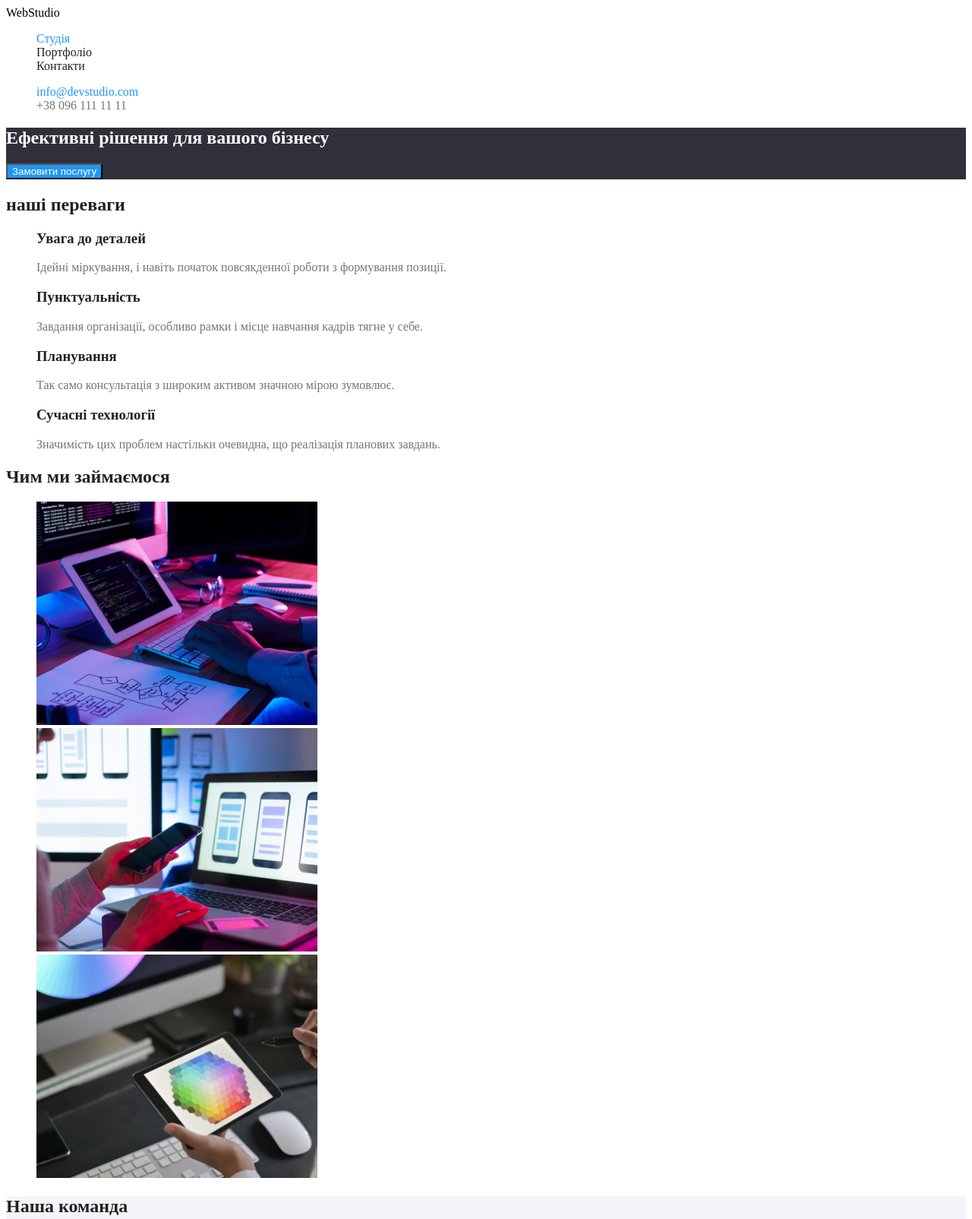
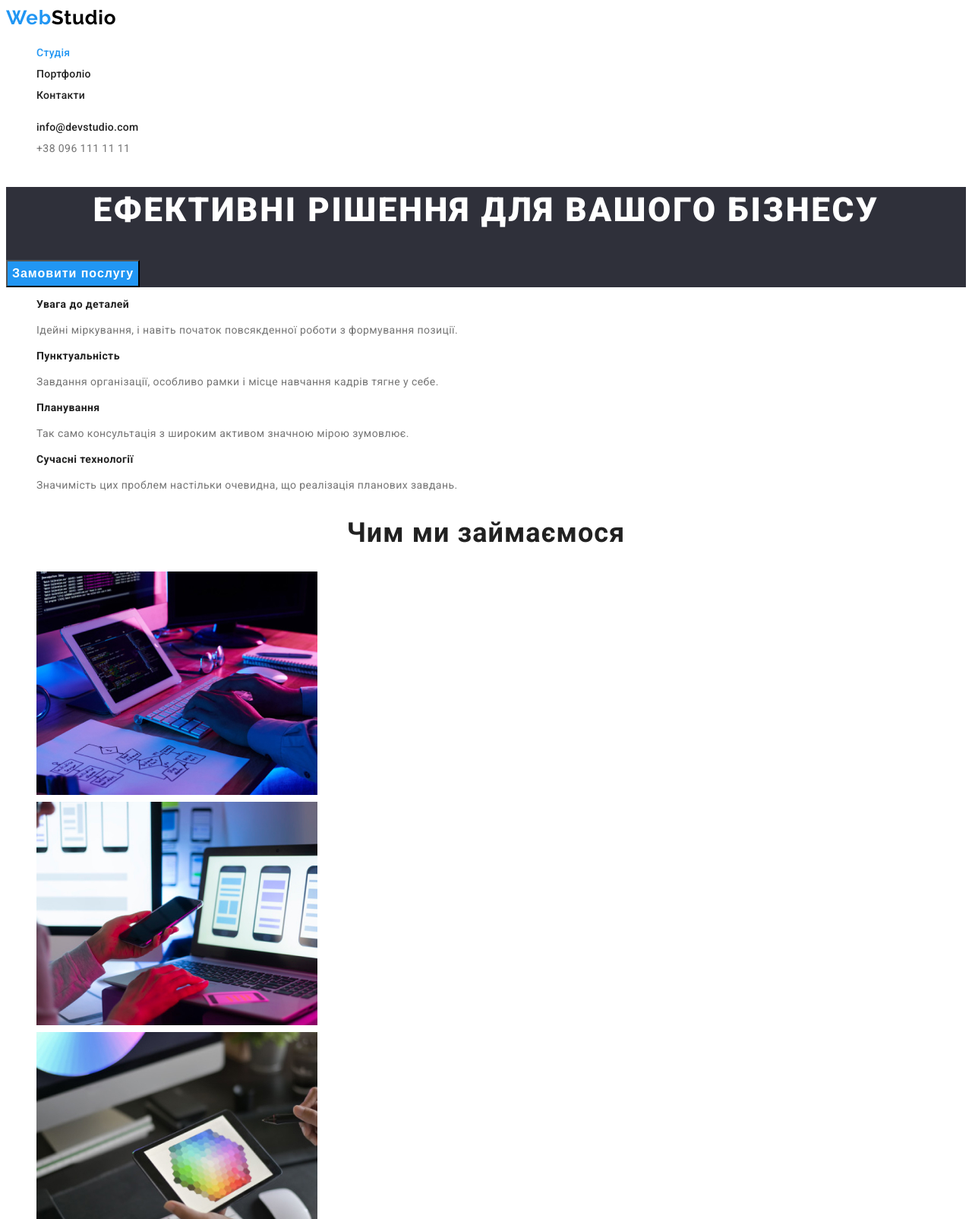
Before and after one commit to Irene5698/goit-markup-hw-01, a plain HTML site: page index.html in a window 1280 px wide. Shown: the top 1604 px of the page at 76% size. Drawn offline with Linux system fonts and the light colour scheme.

Commit message:
Додано всі стилі і відформатовано

```diff
--- a/CSS/styles.css
+++ b/CSS/styles.css
@@ -1,110 +1,201 @@
-/* Колір основного тексту
-#000000*/
-/* Другий колір
-#757575
-#FFFFFF */
-/* Акцент #2196F3*/
-/* Основний колір фону #FFFFFF*/
-/* Другий колір фону #F5F4FA*/
+:root {
+  /* Fonts */
 
+  --main-font: Roboto, sans-serif;
+  --secondary-font: Raleway, sans-serif;
+
+  /* Text colors */
+  --main-text-color: #212121;
+  --accent-text-color: #2196f3;
+  --secondary-text-color: #757575;
+  --black-text-color: #000000;
+  --white-text-color: #ffffff;
+  --grey-text-color: #757575;
+  --rgba-text-color: rgba(255, 255, 255, 0.6);
+  /* Background colors */
+  --accent-background-color: #ffffff;
+  --secondary-background-color: #2f303a;
+  --grey-background-color: #f5f4fa;
+  --dark-background-color: #2f303a;
+}
 
 body {
-    color: #757575;
-    background-color: #FFFFFF;
-
-/*page-header */
-
-.page-header {
-    background-color: #FFFFFF;
+  font-family: var(--main-font);
+  color: var(--main-text-color);
+  font-size: 14px;
+  line-height: calc(24 / 12);
+  letter-spacing: 0.03em;
+}
+/* header */
+.header .link {
+  font-weight: 500;
+  font-size: 14px;
+  line-height: calc(16 / 14);
+  letter-spacing: 0.02em;
+  color: var(--main-text-color);
+}
+.header .link:hover,
+.header .link:focus {
+  color: var(--accent-text-color);
+}
+.header .link.current {
+  color: var(--accent-text-color);
+}
+.tel {
+  color: var(--secondary-text-color);
+}
+.tel:hover,
+.tel:focus {
+  color: var(--accent-text-color);
 }
 
-/* site-nav */
+/* Logo */
+
+.logo {
+  color: var(--black-text-color);
+  font-family: "Raleway";
+  font-weight: 700;
+  font-size: 26px;
+  line-height: calc(31 / 26);
+  letter-spacing: 0.03em;
 }
-.logo {
-    color: #000000;
+.logo .ingredient {
+  color: #2196f3;
 }
+/* Rest */
+
 ul {
-    list-style: none;
+  list-style: none;
 }
 a {
-    text-decoration: none;
-}
-.site-studio {
-    color: #2196F3;
-}
-.site-studio:active {
-color: #0e2232;
-}
-.site-portfolio {
-    color: #212121;
+  text-decoration: none;
 }
 
-.site-nav .site-portfolio.current {
-    color: #212121;
-}
+/* Main */
 
-
-.site-contacts {
-    color: #212121;
-}
-.site-mail {
-    color: #2196F3;
-}
-.site-mail:hover,
-.site-mail:focus {
-    color: tomato;
-}
-.site-tel {
-    color: #757575;
-}
-/* hero */
 .hero {
-    background-color: #2F303A;
+  background-color: var(--secondary-background-color);
 }
 .hero-title {
-    color: #FFFFFF;
+  color: var(--white-text-color);
+  font-weight: 900;
+  font-size: 44px;
+  line-height: calc(60 / 44);
+  text-align: center;
+  letter-spacing: 0.06em;
+  text-transform: uppercase;
 }
 /* button */
 .button {
-    color: #FFFFFF;
-    background-color: #2196F3;
-    }
+  color: var(--white-text-color);
+  background-color: var(--accent-text-color);
+  font-weight: 700;
+  font-size: 16px;
+  line-height: calc(30 / 16);
+  display: flex;
+  align-items: center;
+  text-align: center;
+  letter-spacing: 0.06em;
+  cursor: pointer;
+}
 
-/* section */
+/* Main */
+.section .title {
+  font-weight: 700;
+  font-size: 14px;
+  line-height: calc(16 / 14);
+  letter-spacing: 0.03em;
+  color: var(--main-text-color);
+}
+
+.section .feature-text {
+  font-weight: 400;
+  font-size: 14px;
+  line-height: calc(24 / 14);
+  letter-spacing: 0.03em;
+  color: var(--grey-text-color);
+}
 
 .section-title {
-    color: #212121;
-}
-
-/* features */
-
-.feature-list .title {
-    color: #212121;
+  font-weight: 700;
+  font-size: 36px;
+  line-height: calc(42 / 36);
+  text-align: center;
+  letter-spacing: 0.03em;
+  color: var(--main-text-color);
 }
 
 /* team */
+
+.section-title-team {
+  font-weight: 700;
+  font-size: 36px;
+  line-height: calc(42 / 36);
+  text-align: center;
+  letter-spacing: 0.03em;
+  color: var(--main-text-color);
+}
+
 .team .title {
-    color: #212121;
+  font-weight: 500;
+  font-size: 16px;
+  line-height: calc(19 / 16);
+  text-align: center;
+  letter-spacing: 0.03em;
+  color: var(--main-text-color);
+}
+
+.team-text {
+  font-weight: 400;
+  font-size: 16px;
+  line-height: calc(19 / 16);
+  text-align: center;
+  letter-spacing: 0.03em;
+
+  color: var(--secondary-text-color);
 }
 
 .our-team {
-    background-color: #F5F4FA;
+  background: var(--grey-background-color);
 }
 
 /* Footer */
+.footer .footer-logo {
+  color: var(--white-text-color);
+  font-family: "Raleway";
+  font-weight: 700;
+  font-size: 26px;
+  line-height: calc(31 / 26);
+  letter-spacing: 0.03em;
+}
+
+.footer-logo .ingredient {
+  color: var(--accent-text-color);
+}
 
 footer {
-    background-color: #2F303A;
+  background-color: var(--dark-background-color);
 }
-.footer-logo {
-    color: #FFFFFF;
+
+.address {
+  font-style: normal;
 }
-.footer-links-address {
-    color: #FFFFFF;
+
+.address .link {
+  font-size: 14px;
+  line-height: calc(24 / 14);
+  letter-spacing: 0.03em;
+  color: var(--rgba-text-color);
 }
-.footer-links-mail {
-    color: rgba(255, 255, 255, 0.6);
+
+.address .link:hover,
+.address .link:focus {
+  color: var(--accent-text-color);
 }
-.footer-links-tel {
-    color: rgba(255, 255, 255, 0.6);
+
+.footer .footer-address {
+  font-size: 14px;
+  line-height: calc(24 / 14);
+  letter-spacing: 0.03em;
+  color: var(--white-text-color);
 }
--- a/index.html
+++ b/index.html
@@ -3,23 +3,26 @@
   <head>
     <meta charset="UTF-8" />
     <meta http-equiv="X-UA-Compatible" content="IE=edge" />
-    <meta name="viewport" content="width=, initial-scale=1.0" />
+    <meta name="viewport" content="width=device-width, initial-scale=1.0" />
     <title>Document</title>
+    <link rel="preconnect" href="https://fonts.googleapis.com">
+<link rel="preconnect" href="https://fonts.gstatic.com" crossorigin>
+<link href="https://fonts.googleapis.com/css2?family=Raleway:wght@700&family=Roboto:wght@400;500;700;900&display=swap" rel="stylesheet">
     <link rel="stylesheet" href="./CSS/styles.css">
   </head>
   <body>
-    <header class="page-header">
+    <header class="header">
       <nav>
-        <a href="./index.html" class="logo">WebStudio</a>
+        <a href="./index.html" class="logo"><span class="ingredient">Web</span>Studio</a>
         <ul class="site-nav">
-          <li><a href="./index.html" class="site-studio">Студія</a></li>
-          <li><a href="./Portfolio.html" class="site-portfolio current">Портфоліо</a></li>
-          <li><a href="" class="site-contacts">Контакти</a></li>
+          <li class="item"><a href="./index.html" class="link current">Студія</a></li>
+          <li class="item"><a href="./Portfolio.html" class="link">Портфоліо</a></li>
+          <li class="item"><a href="" class="link">Контакти</a></li>
         </ul>
       </nav>
       <ul class="site-nav">
-        <li><a href="mailto:info@devstudio.com" class="site-mail">info@devstudio.com</a></li>
-        <li><a href="tel:+380961111111" class="site-tel">+38 096 111 11 11 </a></li>
+        <li class="item"><a href="mailto:info@devstudio.com" class="link">info@devstudio.com</a></li>
+        <li class="item"><a href="tel:+380961111111" class="tel">+38 096 111 11 11 </a></li>
       </ul>
     </header>
     <!--Hero-->
@@ -30,32 +33,32 @@
       </section>
       <!--Features-->
       <section class="section">
-        <h2 class="section-title">наші переваги</h2>
+        <h2 hidden>наші переваги</h2>
         <!--hide with css-->
         <ul class="feature-list">
-          <li>
+          <li class="feature-item">
             <h3 class="title">Увага до деталей</h3>
-            <p>
+            <p class="feature-text">
               Ідейні міркування, і навіть початок повсякденної роботи з
               формування позиції.
             </p>
           </li>
-          <li>
+          <li class="feature-item">
             <h3 class="title">Пунктуальність</h3>
-            <p>
+            <p class="feature-text">
               Завдання організації, особливо рамки і місце навчання кадрів тягне
               у себе.
             </p>
           </li>
-          <li>
+          <li class="feature-item">
             <h3 class="title">Планування</h3>
-            <p>
+            <p class="feature-text">
               Так само консультація з широким активом значною мірою зумовлює.
             </p>
           </li>
-          <li>
+          <li class="feature-item">
             <h3 class="title">Сучасні технології</h3>
-            <p>
+            <p class="feature-text">
               Значимість цих проблем настільки очевидна, що реалізація планових
               завдань.
             </p>
@@ -67,6 +70,7 @@
         <ul>
           <li>
             <img
+            class="img"
               src="./images/img.jpg"
               alt="Програміст пише код на Apple iMac"
               width="370"
@@ -74,6 +78,7 @@
           </li>
           <li>
             <img
+            class="img"
               src="./images/img(1).jpg"
               alt="Дизайнер обирає оформлення сторінки сайту"
               width="370"
@@ -81,6 +86,7 @@
           </li>
           <li>
             <img
+            class="img"
               src="./images/img(2).jpg"
               alt="Планшет з палітрою кольорів"
               width="370"
@@ -89,67 +95,72 @@
         </ul>
       </section>
       <section class="section our-team">
-        <h2 class="section-title">Наша команда</h2>
+        <h2 class="section-title-team">Наша команда</h2>
         <!--Team-->
         <ul class="team">
-          <li>
+          <li class="team-item">
             <img
+            class="team-img"
               src="./images/img(3).jpg"
               alt="Фотографія Ігора Дем'яненка"
               width="270"
             />
             <h3 class="title">Ігор Дем'яненко</h3>
-            <p>Product Designer</p>
+            <p class="team-text">Product Designer</p>
           </li>
-          <li>
+          <li class="team-item">
             <img
+            class="team-img"
               src="./images/img(4).jpg"
               alt="Фотографія Ольги Рєпіної"
               width="270"
             />
             <h3 class="title">Ольга Рєпіна</h3>
-            <p>Frontend Developer</p>
+            <p class="team-text">Frontend Developer</p>
           </li>
-          <li>
+          <li class="team-item">
             <img
+            class="team-img"
               src="./images/img(5).jpg"
               alt="Фотографія Миколи Тарасова"
               width="270"
             />
             <h3 class="title">Микола Тарасов</h3>
-            <p>Marketing</p>
+            <p class="team-text">Marketing</p>
           </li>
-          <li>
+          <li class="team-item">
             <img
+            class="team-img"
               src="./images/img(6).jpg"
               alt="Фотографія Михайла Єромакова"
               width="270"
             />
             <h3 class="title">Михайло Єрмаков</h3>
-            <p>UI Designer</p>
+            <p class="team-text">UI Designer</p>
           </li>
         </ul>
       </section>
     </main>
     <!--Футер-->
-    <footer>
-      <a href="index.html" class="footer-logo">WebStudio</a>
-      <address>
+    <footer class="footer">
+      <a href="index.html" class="footer-logo"><span class="ingredient">Web</span>Studio</a>
+      <address class="address">
         <ul class="footer-links">
-          <li>
+          <li class="footer-item">
             <a
+
               href="https://goo.gl/maps/UkvPf8FKuMviGqub8"
               target="_blank"
               rel="noopener noreferrer"
-              class="footer-links-address"
+              class="link footer-address"
               >м. Київ, пр-т Лесі Українки, 26 </a
             >
           </li>
-          <li>
-            <a href="mailto:info@devstudio.com" class="footer-links-mail">info@devstudio.com</a>
+          <li class="footer-item">
+            <a href="mailto:info@devstudio.com" class="link">info@devstudio.com</a>
           </li>
-          <li>
-            <a href="tel:+380961111111" class="footer-links-tel">+38 096 111 11 11 </a>
+          <li class="footer-item">
+            <a href="tel:+380961111111" class="link">+38 096 111 11 11 </a>
           </li>
         </ul>
       </address>
```
